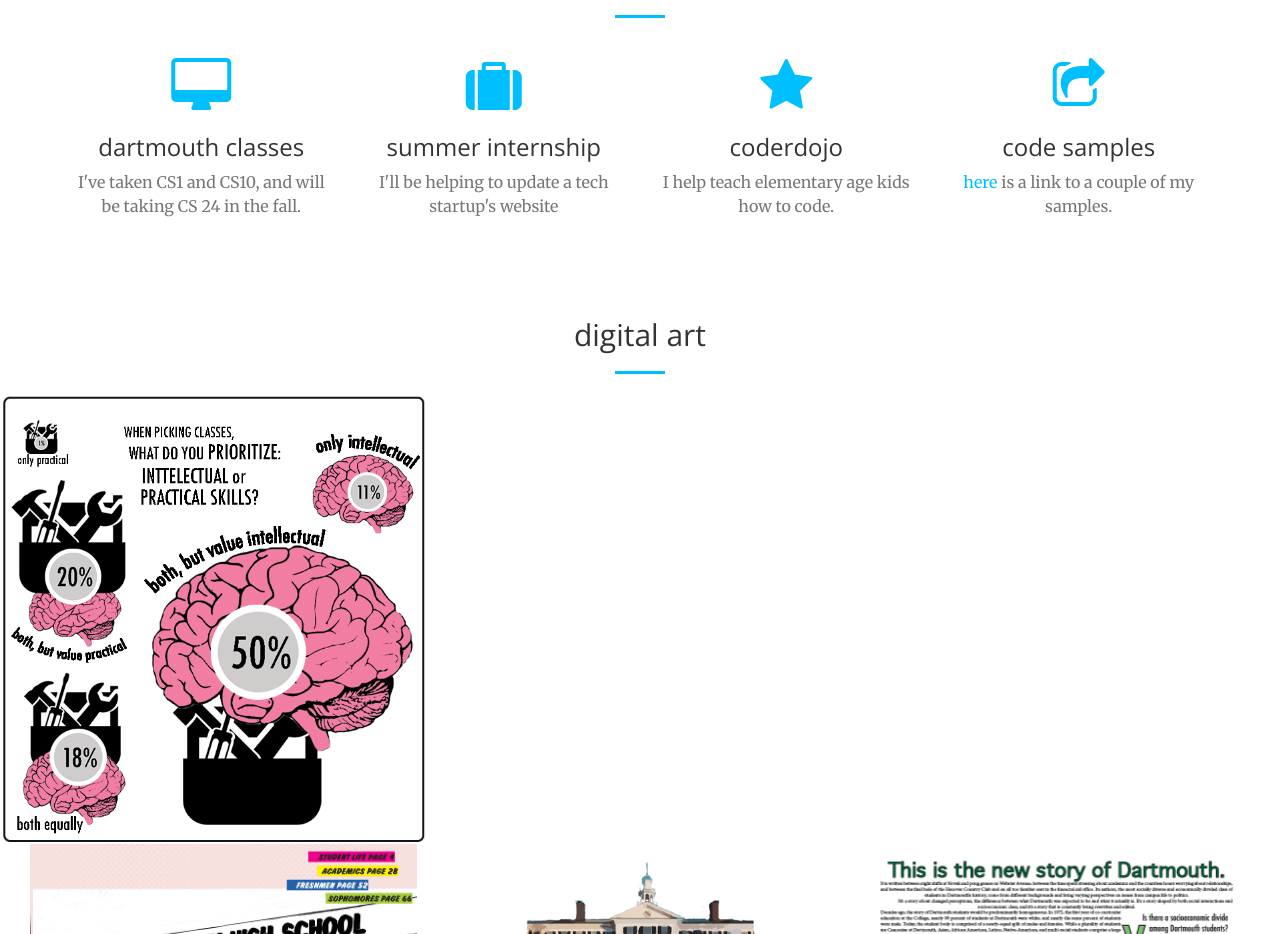
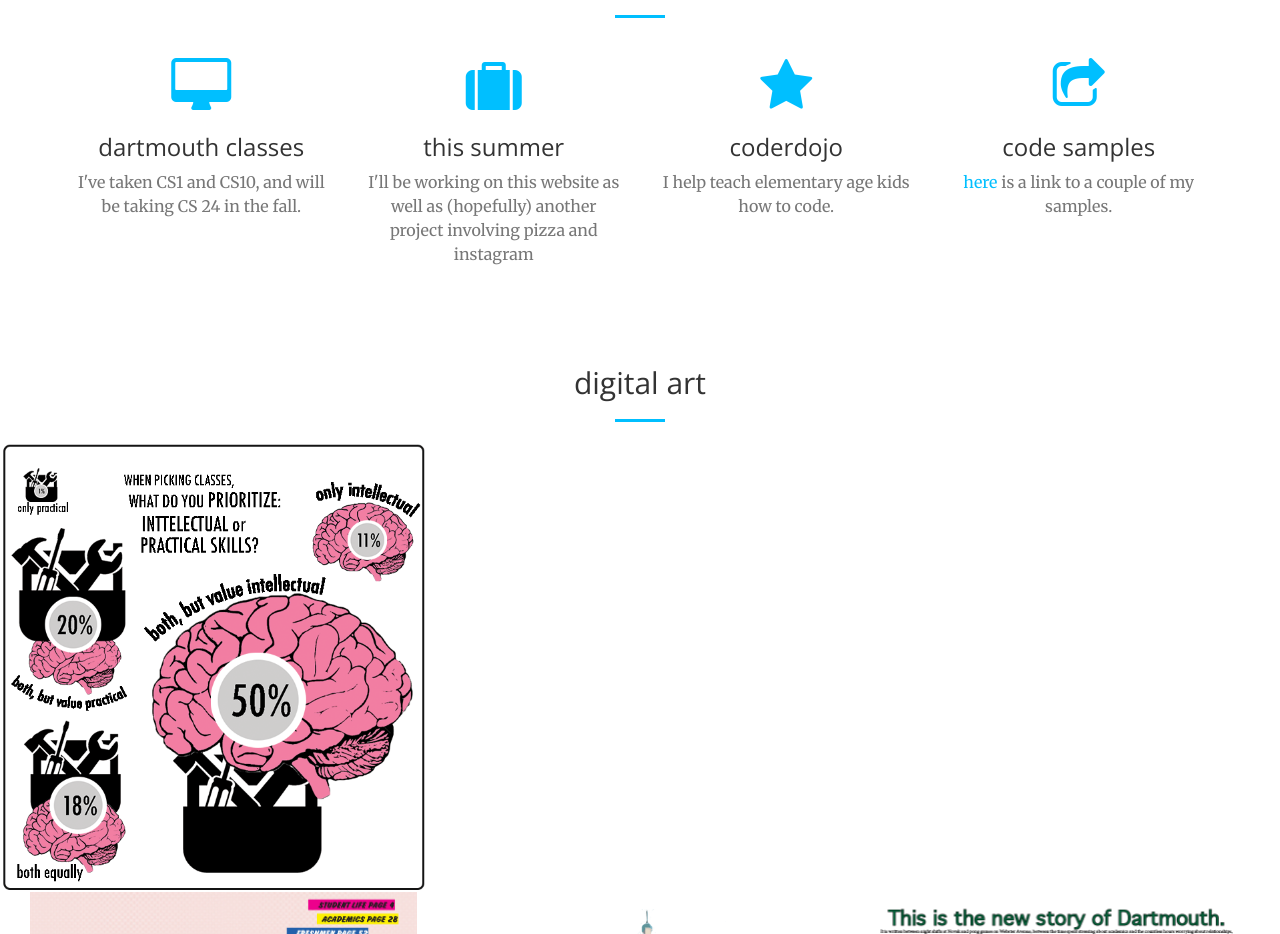
Before and after one commit to saburack/saburack.me, a website: page index.html in a window 1280 px wide. Shown: the part 1524-2458 px from the top of the page. Drawn offline with nearby package versions, Linux system fonts and the light colour scheme.

Commit message:
changed programming thing

```diff
--- a/index.html
+++ b/index.html
@@ -121,8 +121,8 @@
                 <div class="col-lg-3 col-md-6 text-center">
                     <div class="service-box">
                         <i class="fa fa-4x fa-suitcase text-primary sr-icons"></i>
-                        <h3>summer internship</h3>
-                        <p class="text-muted">I'll be helping to update a tech startup's website</p>
+                        <h3>this summer</h3>
+                        <p class="text-muted">I'll be working on this website as well as (hopefully) another project involving pizza and instagram</p>
                     </div>
                 </div>
                 <div class="col-lg-3 col-md-6 text-center">
```
